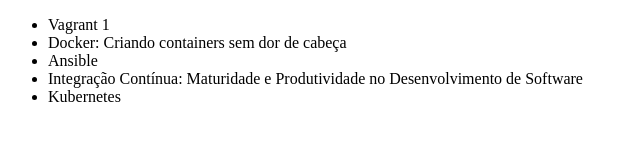
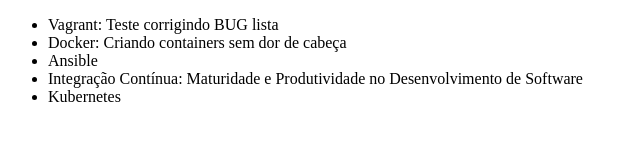
Before and after one commit to JOSELITOPASSOS/git-e-github, a plain HTML site: page index.html in a window 1280 px wide. Shown: the whole page, without its empty margins (0-640 px from the left). Drawn offline with Linux system fonts and the light colour scheme.

Commit message:
Complemento nome Vagrant.

```diff
--- a/index.html
+++ b/index.html
@@ -6,7 +6,7 @@
 </head>
 <body>
     <ul>
-        <li>Vagrant 1</li>
+        <li>Vagrant: Teste corrigindo BUG lista</li>
         <li>Docker: Criando containers sem dor de cabeça</li>
         <li>Ansible</li>
         <li>Integração Contínua: Maturidade e Produtividade no Desenvolvimento de Software</li>
```
